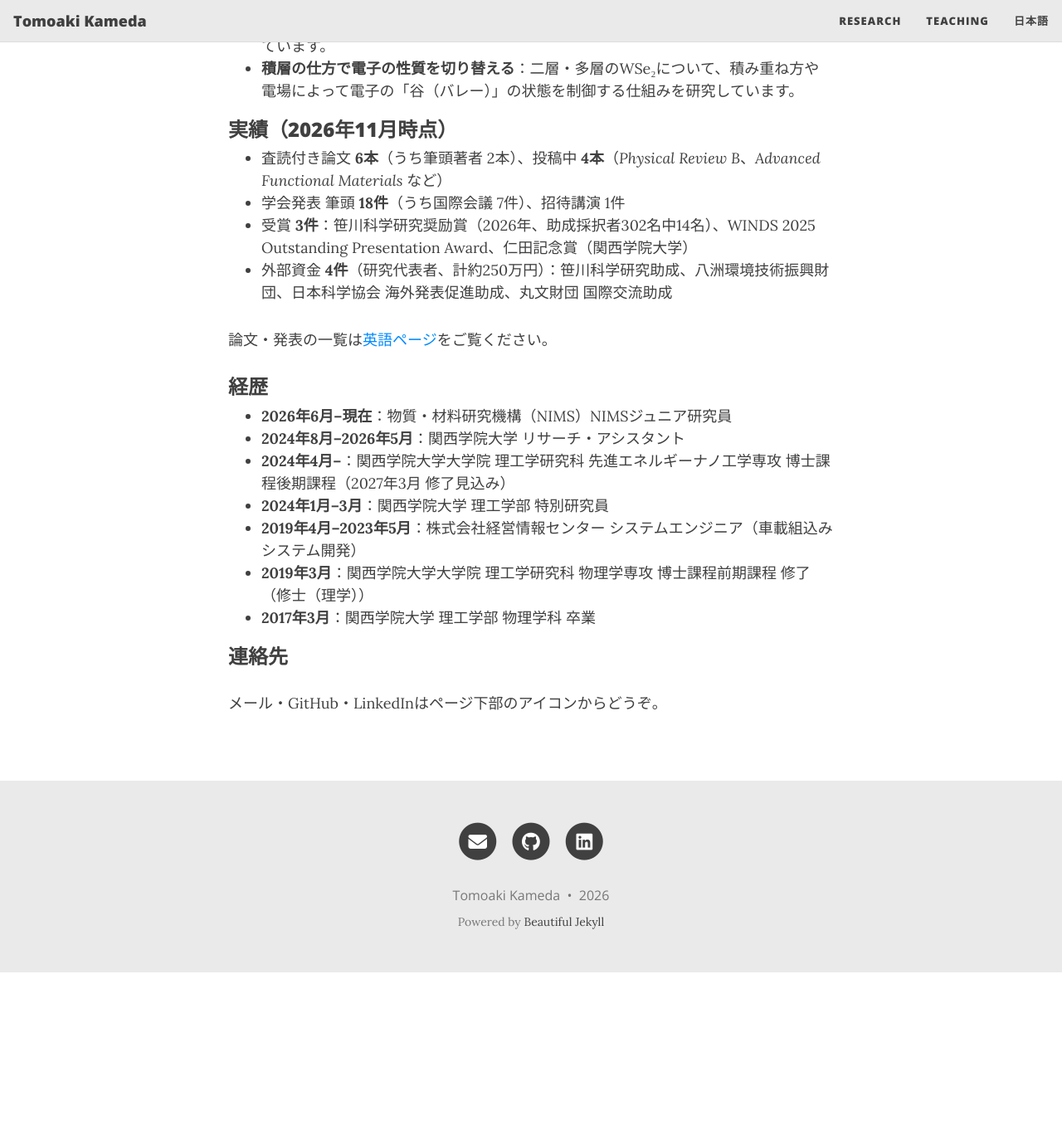
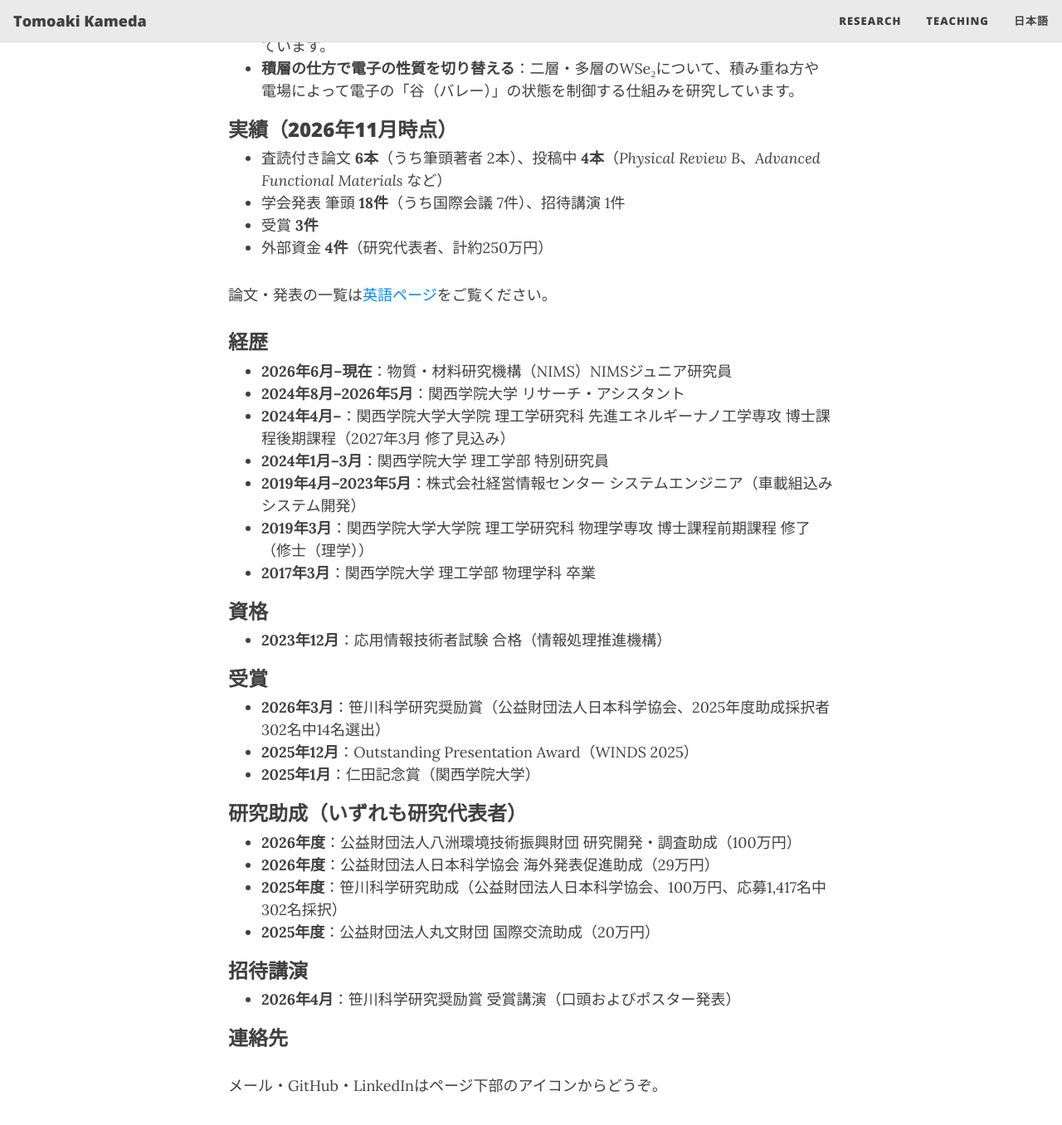
Before and after one commit to kamecham/TomoakiKameda.github.io, a Jekyll site: the page built from ja/index.md, in a window 1280 px wide and 1400 px high, scrolled down 1232 px. Shown: the top 1356 px of the window at 83% size. Built offline with Jekyll 4.4.1, drawn with Linux system fonts in a browser that asks for light colours; before the commit the page ends 2404 px from its top, so only the background shows below that.

Commit message:
日本語ページに資格・受賞・研究助成・招待講演を追加
Co-Authored-By: Claude Opus 5.5 <noreply@anthropic.com>

```diff
--- a/ja/index.md
+++ b/ja/index.md
@@ -44,5 +44,22 @@ description: 亀田智明 — 関西学院大学 博士後期課程／NIMSジュ
 - **2019年3月**：関西学院大学大学院 理工学研究科 物理学専攻 博士課程前期課程 修了（修士（理学））
 - **2017年3月**：関西学院大学 理工学部 物理学科 卒業
 
+### 資格
+- **2023年12月**：応用情報技術者試験 合格（情報処理推進機構）
+
+### 受賞
+- **2026年3月**：笹川科学研究奨励賞（公益財団法人日本科学協会、2025年度助成採択者302名中14名選出）
+- **2025年12月**：Outstanding Presentation Award（WINDS 2025）
+- **2025年1月**：仁田記念賞（関西学院大学）
+
+### 研究助成（いずれも研究代表者）
+- **2026年度**：公益財団法人八洲環境技術振興財団 研究開発・調査助成（100万円）
+- **2026年度**：公益財団法人日本科学協会 海外発表促進助成（29万円）
+- **2025年度**：笹川科学研究助成（公益財団法人日本科学協会、100万円、応募1,417名中302名採択）
+- **2025年度**：公益財団法人丸文財団 国際交流助成（20万円）
+
+### 招待講演
+- **2026年4月**：笹川科学研究奨励賞 受賞講演（口頭およびポスター発表）
+
 ### 連絡先
 メール・GitHub・LinkedInはページ下部のアイコンからどうぞ。
```
Also changed, not shown: other parts of ja/index.md (+2 -2 lines).
